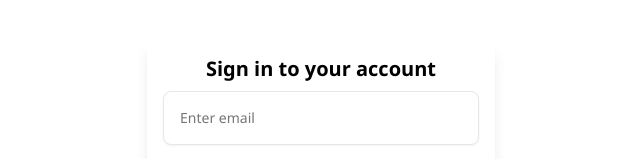
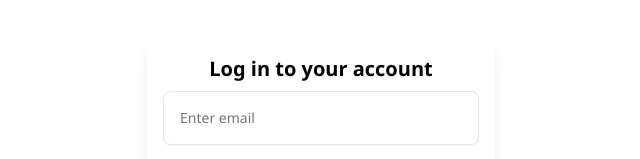
Before and after one commit to diaz8219/continuous-react-project, a React (Vite) app: page / in a window 1280 px wide. Shown: the part 201-360 px from the top of the page, without its empty margins (365-1005 px from the left). Built offline with nearby package versions, Linux system fonts and the light colour scheme.

Commit message:
feat: Add useEffect hook for validating log in state

```diff
--- a/src/views/Login.jsx
+++ b/src/views/Login.jsx
@@ -1,7 +1,7 @@
 import "./Login.css";
-import { useState } from "react";
+import { useEffect, useState } from "react";
 import { users } from "../utils/dataBase.js";
-import { useNavigate } from "react-router-dom";
+import { replace, useNavigate } from "react-router-dom";
 import { generalAlert, successLoginAlert } from "../utils/alerts.js";
 import { generateToken } from "../utils/functions.js";
 
@@ -9,6 +9,14 @@ const LogIn = () => {
   const [getEmail, setEmail] = useState("");
   const [getPassword, setPassword] = useState("");
   let redirect = useNavigate();
+
+  useEffect(() => {
+    let token = localStorage.getItem("accessToken");
+
+    if (token) {
+      redirect("/home", { replace: true });
+    }
+  }, []);
 
   function searchUser() {
     let auth = users.find(
@@ -44,7 +52,7 @@ const LogIn = () => {
   return (
     <div className="form-container">
       <form className="form-container__form">
-        <p className="form-container__form__p">Sign in to your account</p>
+        <p className="form-container__form__p">Log in to your account</p>
         <div className="form-container__form__input">
           <input
             required=""
@@ -66,7 +74,11 @@ const LogIn = () => {
             onChange={(e) => setPassword(e.target.value)}
           />
         </div>
-        <button type="button" onClick={logIn} className="form-container__form__btn">
+        <button
+          type="button"
+          onClick={logIn}
+          className="form-container__form__btn"
+        >
           Sign in
         </button>
 
```
